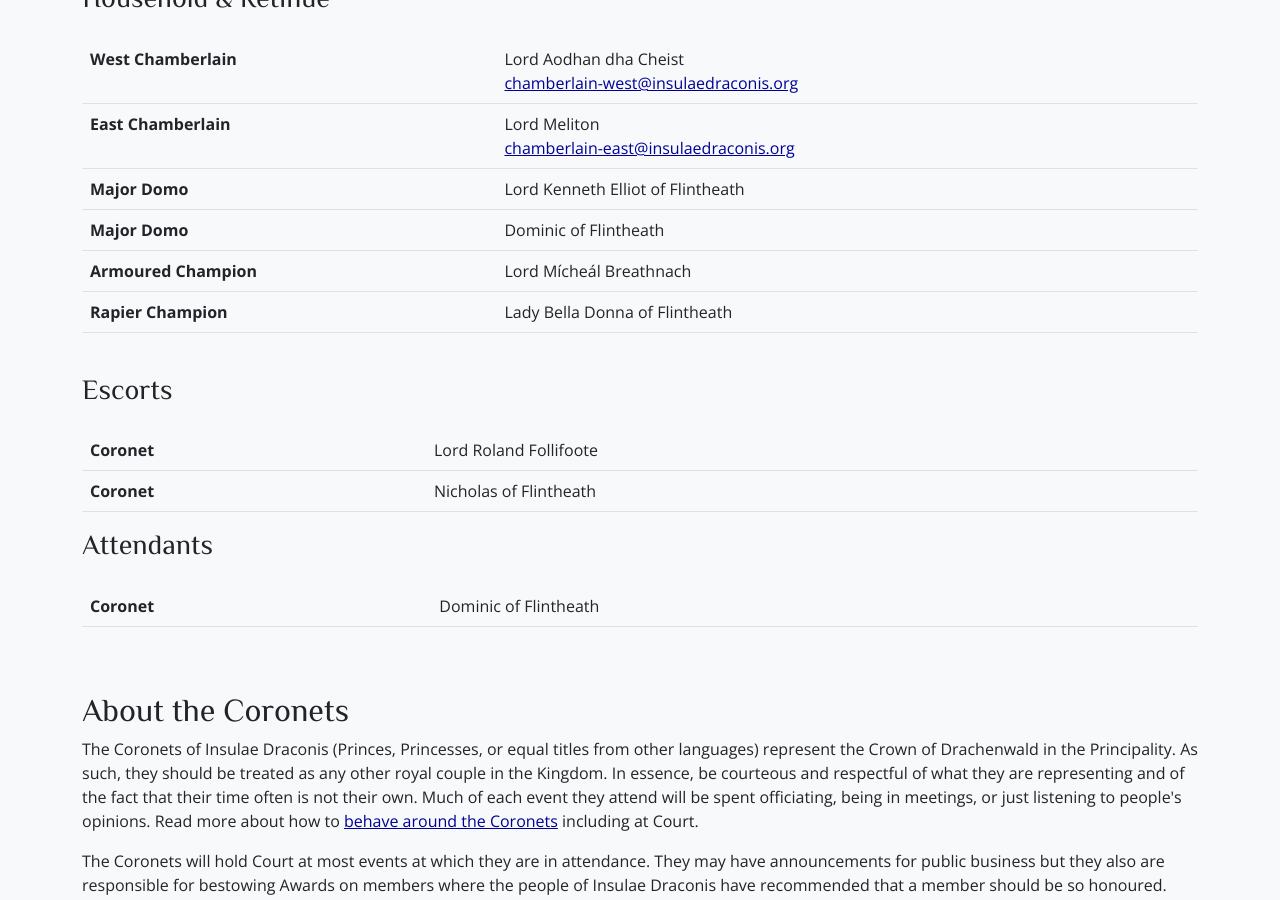
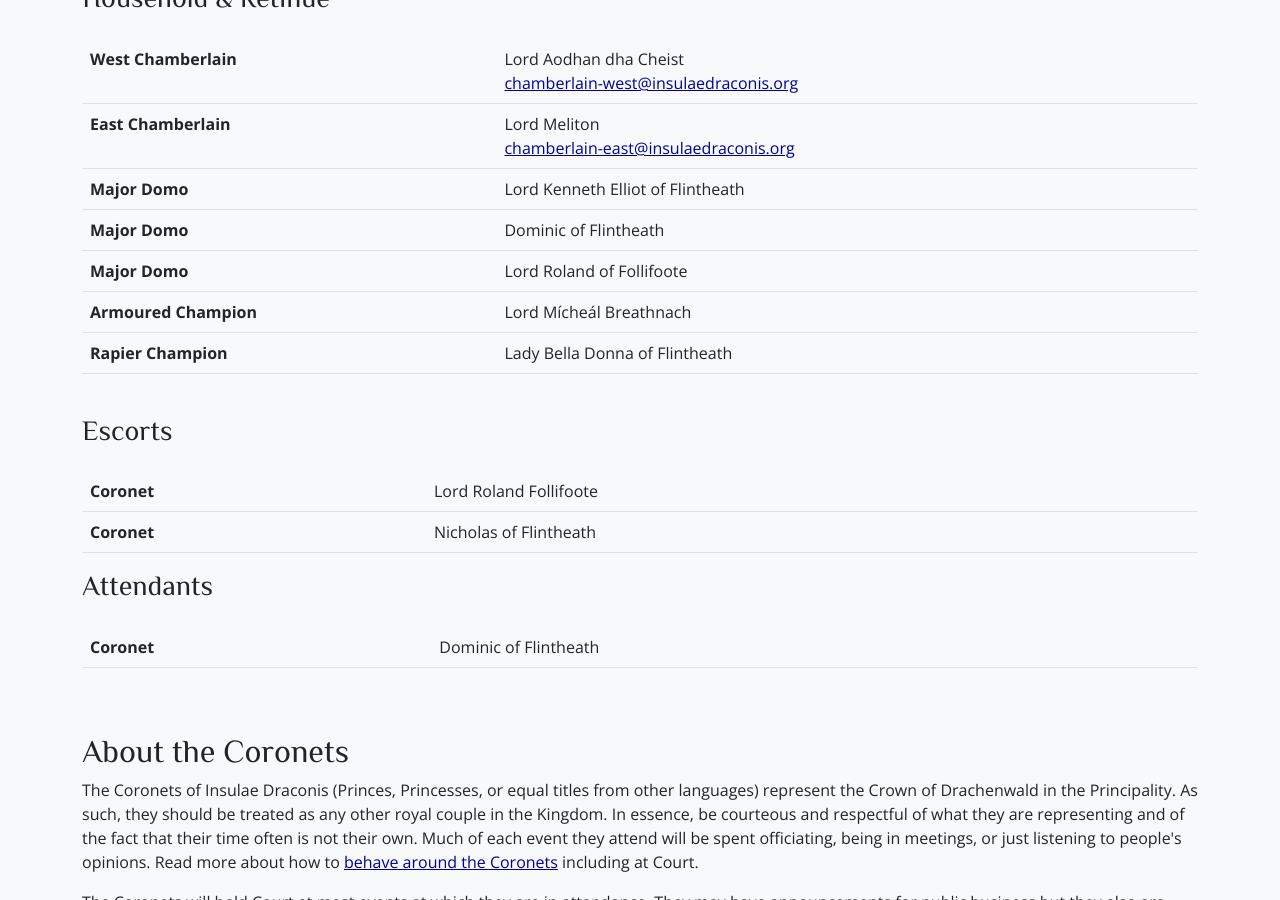
Before and after one commit to drachenwald/insulae-draconis, a Jekyll site: the page built from coronet/index.md, in a window 1280 px wide and 900 px high, scrolled down 1680 px. Built offline with Jekyll 4.4.1, drawn with Linux system fonts in a browser that asks for light colours; comment, search, counter and statistics services are not loaded.

Commit message:
Update index.md

```diff
--- a/coronet/index.md
+++ b/coronet/index.md
@@ -111,6 +111,11 @@ prevurl:
         Dominic of Flintheath
         </td>
      </tr>
+     <tr>
+        <td><strong>Major Domo</strong></td>
+        <td>
+        Lord Roland of Follifoote</td>
+     </tr>
       <tr>
         <td><strong>Armoured Champion</strong>
         </td>
```
